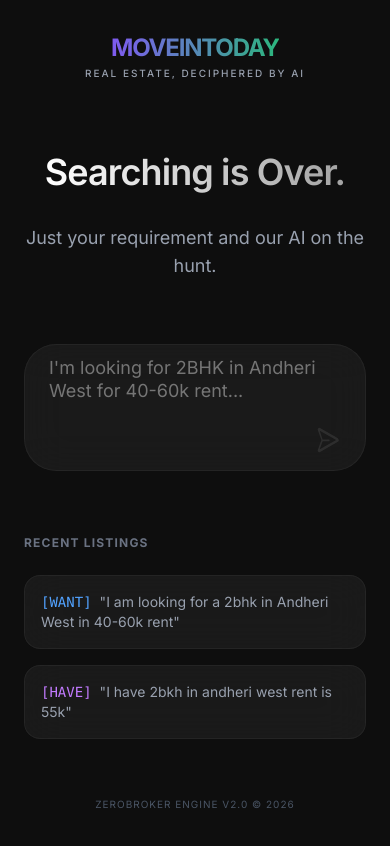
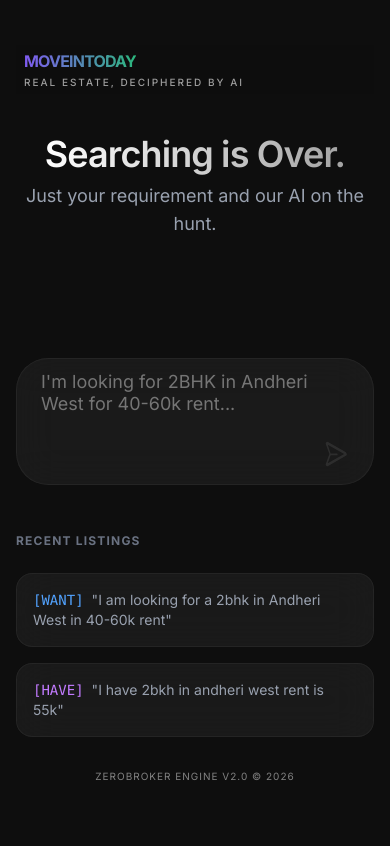
Before and after one commit to vichi100/zerobroker, a Next.js app: page / in a window 390 px wide. Shown: the top 846 px of the page. Built offline with nearby package versions, Linux system fonts and the light colour scheme.

Commit message:
refactor: Adjust page padding, implement sticky header with blurred background, and refine typography and spacing.

```diff
--- a/src/app/page.tsx
+++ b/src/app/page.tsx
@@ -85,14 +85,14 @@ export default function Home() {
   const toggleTheme = () => setTheme(theme === "blue" ? "dark" : "blue");
 
   return (
-    <div className="min-h-screen flex flex-col items-center justify-center p-6 relative">
-      <header className="absolute top-0 w-full p-8 flex justify-center md:justify-between items-center max-w-6xl z-50">
-        <div className="flex flex-col items-center md:items-start">
-          <div className="text-2xl font-bold tracking-tighter">
+    <div className="min-h-screen flex flex-col items-center justify-center p-4 md:p-6 relative">
+      <header className="sticky top-0 w-full px-2 py-1 md:px-6 md:py-3 flex justify-between items-center max-w-6xl z-50 bg-background/80 backdrop-blur-md">
+        <div className="flex flex-col items-start">
+          <div className="text-1xl font-bold tracking-tighter">
             <span className="text-[#ff2c2c]"></span>
             <span className="brand-text">MOVEINTODAY</span>
           </div>
-          <div className="text-[10px] uppercase tracking-[0.2em] text-gray-400 font-medium md:hidden mt-0.5">
+          <div className="text-[10px] uppercase tracking-[0.2em] text-white/60 font-medium md:hidden mt-0.5">
             Real Estate, Deciphered by AI
           </div>
         </div>
@@ -100,20 +100,20 @@ export default function Home() {
         <div className="flex items-center gap-6">
           <button
             onClick={toggleTheme}
-            className={`hidden md:flex p-2 rounded-full glass transition-all cursor-pointer ${theme === "blue" ? "text-blue-400 shadow-[0_0_10px_rgba(59,130,246,0.5)]" : "text-gray-400"}`}
+            className={`hidden md:flex p-1.5 rounded-full glass transition-all cursor-pointer ${theme === "blue" ? "text-blue-400 shadow-[0_0_10px_rgba(59,130,246,0.5)]" : "text-gray-400"}`}
             title={`Switch to ${theme === "blue" ? "Dark" : "Blue"} Mode`}
           >
-            <svg width="20" height="20" fill="none" stroke="currentColor" strokeWidth="2" viewBox="0 0 24 24">
+            <svg width="16" height="16" fill="none" stroke="currentColor" strokeWidth="2" viewBox="0 0 24 24">
               <path d="M21 12.79A9 9 0 1111.21 3 7 7 0 0021 12.79z" />
             </svg>
           </button>
-          <div className="hidden md:block text-sm text-gray-400 uppercase tracking-widest">Real Estate, Deciphered by AI</div>
+          <div className="hidden md:block text-xs text-white/60 uppercase tracking-widest">Real Estate, Deciphered by AI</div>
         </div>
       </header>
 
-      <main className="w-full max-w-3xl space-y-16 md:space-y-20 z-10 pt-32 md:pt-40">
-        <div className="text-center space-y-4">
-          <h1 className="text-4xl md:text-6xl font-semibold tracking-tight mb-8">
+      <main className="w-full max-w-3xl space-y-12 md:space-y-20 z-10 pt-10 md:pt-10">
+        <div className="text-center space-y-20 md:space-y-4 mb-30 md:mb-20">
+          <h1 className="text-4xl md:text-6xl font-semibold tracking-tight mb-2 md:mb-8">
 
             <span className="gradient-text">Searching is Over.</span>
           </h1>
@@ -190,7 +190,7 @@ export default function Home() {
           )}
         </div>
 
-        <div className="space-y-6 pb-24">
+        <div className="space-y-6 pb-4">
           <h3 className="text-xs uppercase tracking-widest text-gray-500 font-bold">Recent Listings</h3>
           <div className="space-y-4">
             {feed.map((listing, index) => (
@@ -209,7 +209,7 @@ export default function Home() {
         </div>
       </main>
 
-      <footer className="fixed bottom-8 text-gray-600 text-[10px] uppercase tracking-widest z-50">
+      <footer className="w-full py-4 text-center text-white/60 text-[10px] uppercase tracking-widest opacity-80">
         ZeroBroker Engine v2.0 &copy; 2026
       </footer>
     </div>
```
